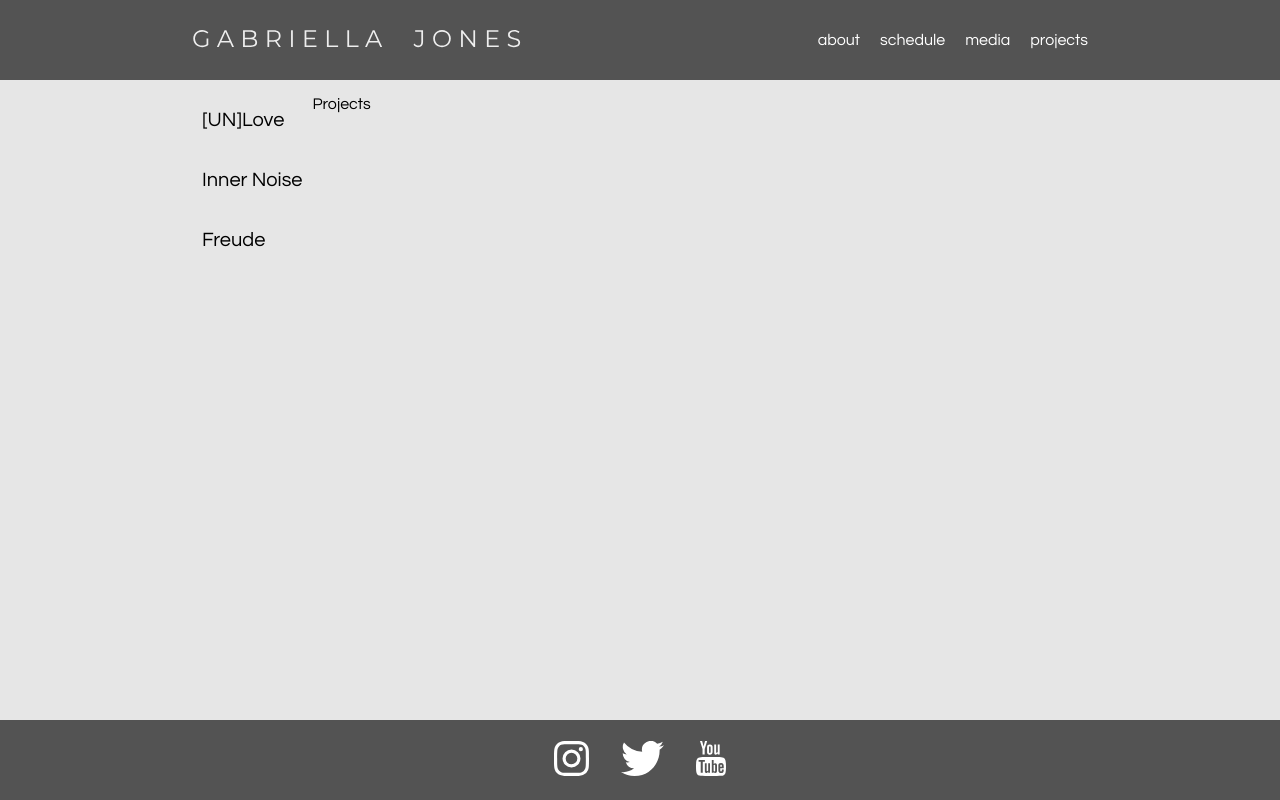
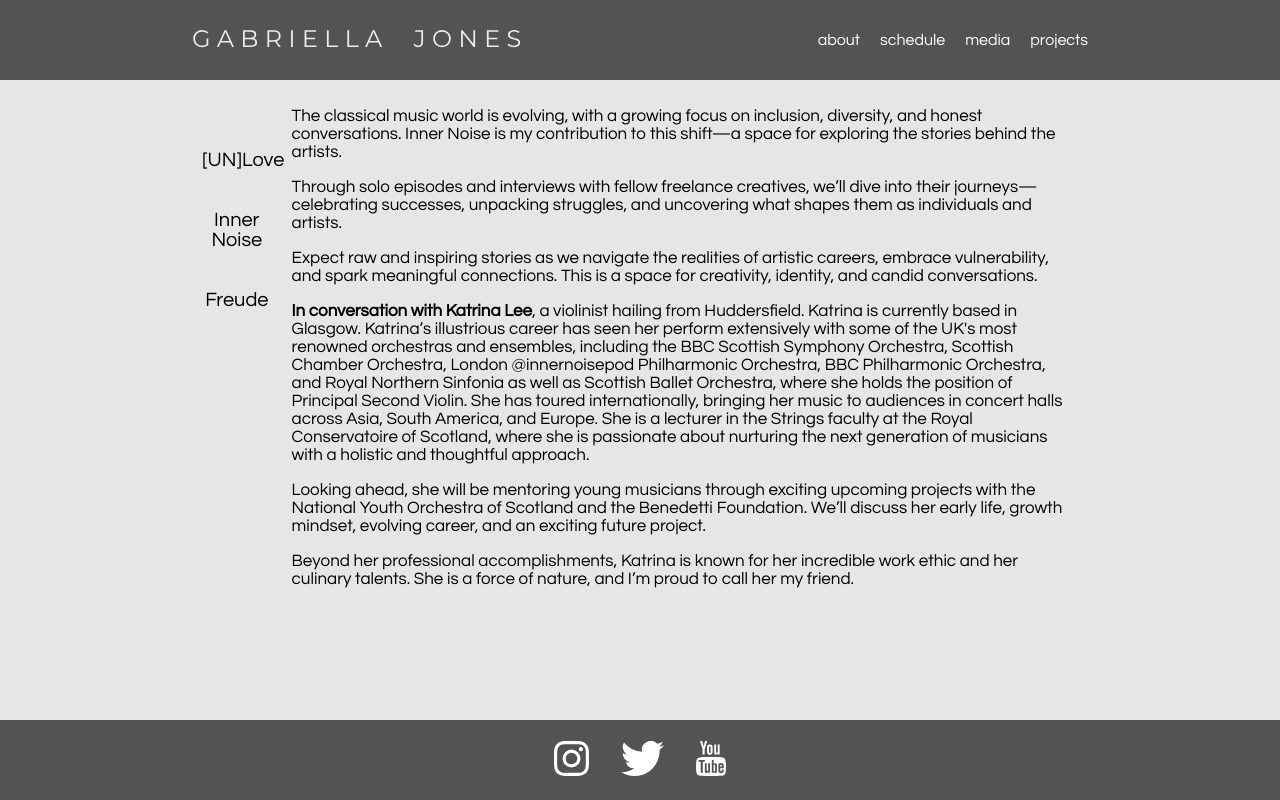
Before and after one commit to stellenberger/gabriella_jones, a React (Create React App) app: page /projects in a window 1280 px wide. Both pictures are taken after a click on the element "Inner Noise". Built offline with nearby package versions, Linux system fonts and the light colour scheme.

Commit message:
Finish projects content

```diff
--- a/src/components/projects/InnerNoise.tsx
+++ b/src/components/projects/InnerNoise.tsx
@@ -1,5 +1,51 @@
 import React from "react";
 
 export default function InnerNoise() {
-  return <div>InnerNoise</div>;
+  return (
+    <div>
+      <p>
+        The classical music world is evolving, with a growing focus on
+        inclusion, diversity, and honest conversations. Inner Noise is my
+        contribution to this shift—a space for exploring the stories behind the
+        artists.
+      </p>
+      <p>
+        Through solo episodes and interviews with fellow freelance creatives,
+        we’ll dive into their journeys—celebrating successes, unpacking
+        struggles, and uncovering what shapes them as individuals and artists.
+      </p>
+      <p>
+        Expect raw and inspiring stories as we navigate the realities of
+        artistic careers, embrace vulnerability, and spark meaningful
+        connections. This is a space for creativity, identity, and candid
+        conversations.
+      </p>
+      <p>
+        <b>In conversation with Katrina Lee</b>, a violinist hailing from
+        Huddersfield. Katrina is currently based in Glasgow. Katrina’s
+        illustrious career has seen her perform extensively with some of the
+        UK's most renowned orchestras and ensembles, including the BBC Scottish
+        Symphony Orchestra, Scottish Chamber Orchestra, London @innernoisepod
+        Philharmonic Orchestra, BBC Philharmonic Orchestra, and Royal Northern
+        Sinfonia as well as Scottish Ballet Orchestra, where she holds the
+        position of Principal Second Violin. She has toured internationally,
+        bringing her music to audiences in concert halls across Asia, South
+        America, and Europe. She is a lecturer in the Strings faculty at the
+        Royal Conservatoire of Scotland, where she is passionate about nurturing
+        the next generation of musicians with a holistic and thoughtful
+        approach.
+      </p>
+      <p>
+        Looking ahead, she will be mentoring young musicians through exciting
+        upcoming projects with the National Youth Orchestra of Scotland and the
+        Benedetti Foundation. We’ll discuss her early life, growth mindset,
+        evolving career, and an exciting future project.
+      </p>
+      <p>
+        Beyond her professional accomplishments, Katrina is known for her
+        incredible work ethic and her culinary talents. She is a force of
+        nature, and I’m proud to call her my friend.
+      </p>
+    </div>
+  );
 }
--- a/src/components/projects/Project.module.scss
+++ b/src/components/projects/Project.module.scss
@@ -11,7 +11,7 @@
   }
 }
 
-.yearNavigator {
+.projectNavigator {
   width: 10%;
   margin-top: 5vh;
   text-align: center;
@@ -20,6 +20,11 @@
     padding: 0;
     display: flex;
   }
+}
+
+.projectContent {
+  padding: 10px;
+  font-size: 17px;
 }
 
 .project {
--- a/src/components/projects/Projects.jsx
+++ b/src/components/projects/Projects.jsx
@@ -1,9 +1,10 @@
 import React, { useState } from "react";
 import classes from "./Project.module.scss";
 import Unlove from "./Unlove.tsx";
+import InnerNoise from "./InnerNoise.tsx";
 
 const Project = () => {
-  const [project, setProject] = useState("");
+  const [project, setProject] = useState("unlove");
 
   const projects = [
     { id: 1, project: "[UN]Love", accessor: "unlove" },
@@ -19,6 +20,10 @@
     switch (project) {
       case "unlove":
         return <Unlove />;
+      case "inner_noise":
+        return <InnerNoise />;
+      case "freude":
+        return "Coming soon, autumn 2025.";
       default:
         return null;
     }
@@ -26,7 +31,6 @@
 
   return (
     <div className={classes.projectContainer}>
-      <div className={classes.projectNavigator}>{renderProject()}</div>
       <div className={classes.projectNavigator}>
         {projects &&
           projects.map((project) => {
@@ -34,14 +38,14 @@
               <p
                 className={classes.project}
                 id={project.id}
-                onClick={() => handleProjectClick(project.project)}
+                onClick={() => handleProjectClick(project.accessor)}
               >
                 {project.project}
               </p>
             );
           })}
       </div>
-      <p>Projects</p>
+      <div className={classes.projectContent}>{renderProject()}</div>
     </div>
   );
 };
--- a/src/components/projects/Unlove.tsx
+++ b/src/components/projects/Unlove.tsx
@@ -81,6 +81,7 @@
         the stories we tell through art. I hope it creates a lasting connection
         not just to the music, but to the creative journey behind it.
       </p>
+      <b>Why?</b>
       <p>
         After a decade of performing new music without recording it, I've come
         to appreciate the importance of preserving these works—not just for
```
